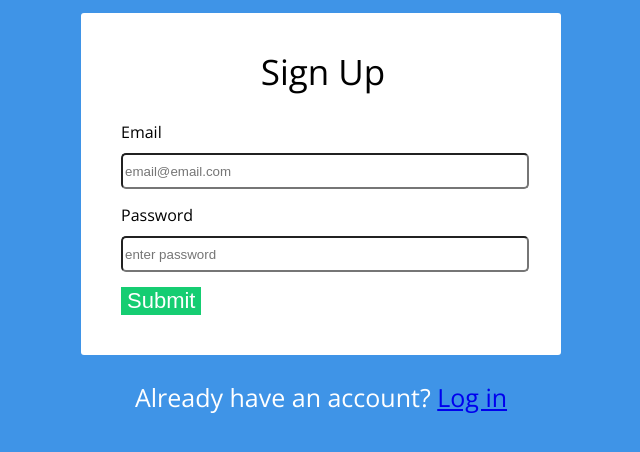
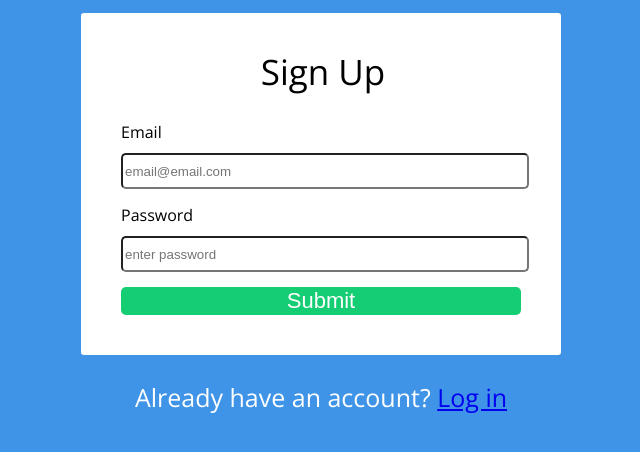
Before and after one commit to mitch319/analogsea, a plain HTML site: page index.html in a window 1280 px wide. Shown: the part 92-544 px from the top of the page, without its empty margins (319-959 px from the left). Drawn offline with nearby package versions, Linux system fonts and the light colour scheme.

Commit message:
submit button

```diff
--- a/css/styles.css
+++ b/css/styles.css
@@ -53,6 +53,7 @@ img{
 }
 
  button{
+ 	width: 100%;
  	height: auto;
     font-size: 22px;
     font-weight: 500;
@@ -64,6 +65,7 @@ img{
     margin-bottom: 0;
     align-items: flex-end;
     position: center;
+    border-radius: 5px;
 
 }
 
```
